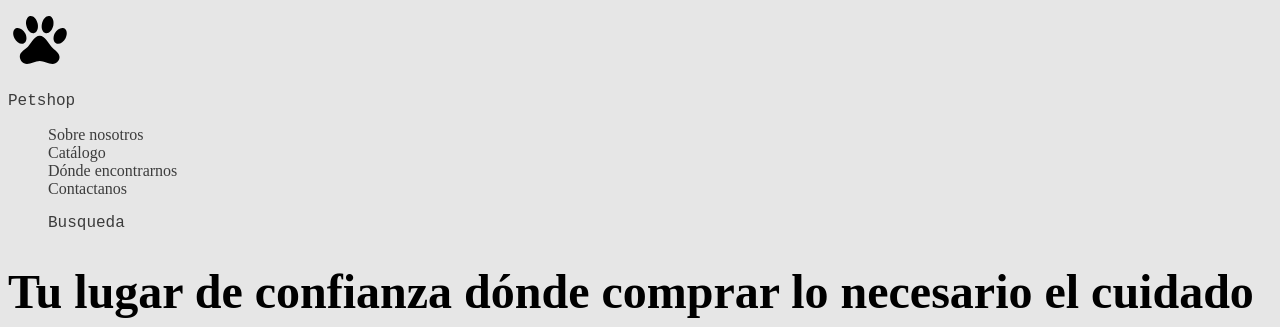
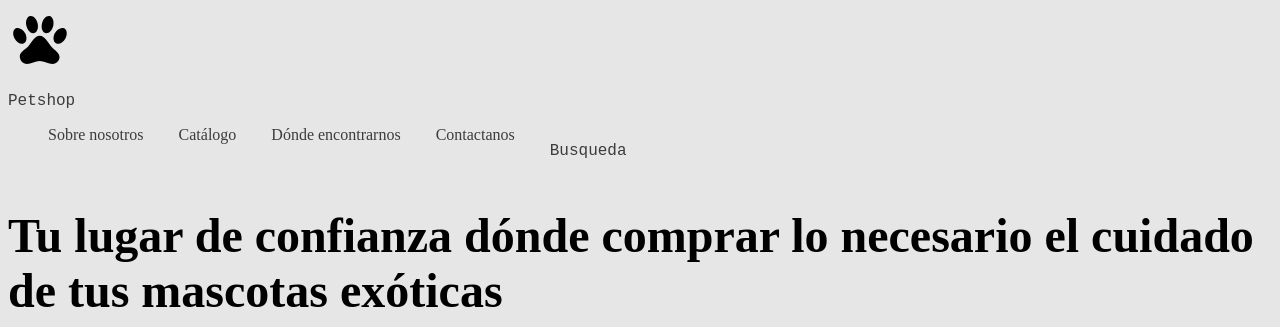
Before and after one commit to Ragzeo/Petshop_Alpha, a plain HTML site: page index.html in a window 1280 px wide. Shown: the top 327 px of the page. Drawn offline with Linux system fonts and the light colour scheme.

Commit message:
cambios menores en CSS

```diff
--- a/index.html
+++ b/index.html
@@ -33,7 +33,7 @@
                 <p>Petshop</p>
             </div>
             <div>
-                <ul>
+                <ul class="navbar">
                     <li><a href="sobre_nosotros.html">Sobre nosotros</a></li>
                     <li><a href="catalogo.html">Catálogo</a></li>
                     <li><a href="donde_encontrarnos.html">Dónde encontrarnos</a></li>
--- a/style.css
+++ b/style.css
@@ -25,3 +25,7 @@ a {
 * {
     box-sizing: border-box;
 }
+.navbar {
+    display: flex;
+    gap: 35px;
+}
```
